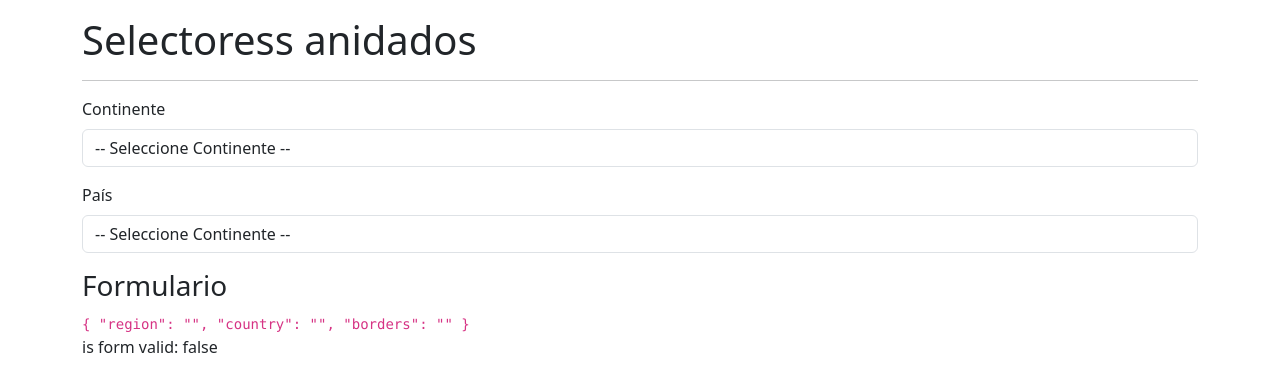
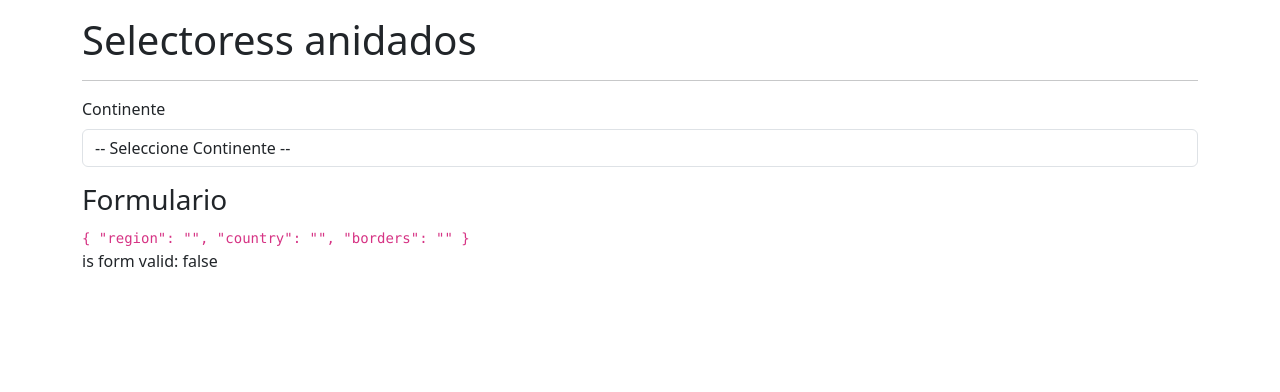
Before and after one commit to Katamus/Angular, an Angular app in the folder 08-selectores/: page /selector in a window 1280 px wide. Shown: the top 392 px of the page. Built offline with nearby package versions, Linux system fonts and the light colour scheme.

Commit message:
Sección 19: Formularios Reactivos - Multiples selectores anidados - 266. Limpiar país cuando el primer selector cambia

```diff
--- a/08-selectores/src/app/country/pages/selector-page/selector-page.component.html
+++ b/08-selectores/src/app/country/pages/selector-page/selector-page.component.html
@@ -13,7 +13,7 @@
             </select>
         </div>
     </div>
-    <div class="row mb-3">
+    <div class="row mb-3" *ngIf="countryByRegion.length > 0">
         <div class="col">
             <label class="form-label">País</label>
             <select
--- a/08-selectores/src/app/country/pages/selector-page/selector-page.component.ts
+++ b/08-selectores/src/app/country/pages/selector-page/selector-page.component.ts
@@ -2,7 +2,7 @@ import { Component, OnInit } from '@angular/core';
 import { FormBuilder, FormGroup, Validators } from '@angular/forms';
 import { CountriesService } from '../../services/countries.service';
 import { Region, SmallCountry } from '../../interfaces/country.interface';
-import { switchMap } from 'rxjs';
+import { switchMap, tap } from 'rxjs';
 
 @Component({
   selector: 'app-selector-page',
@@ -34,7 +34,8 @@ export class SelectorPageComponent implements OnInit {
   onRegionChanged():void {
     this.myForm.get('region')!.valueChanges
     .pipe(
-      switchMap((region)=>this.countriesService.getCountryByRegion(region))
+      switchMap((region)=>this.countriesService.getCountryByRegion(region)),
+      tap(()=> this.myForm.get('country')?.setValue("")),
     )
     .subscribe(countries=>{
       this.countryByRegion = countries;
--- a/08-selectores/src/app/country/services/countries.service.ts
+++ b/08-selectores/src/app/country/services/countries.service.ts
@@ -7,9 +7,6 @@ import { HttpClient } from '@angular/common/http';
   providedIn: 'root'
 })
 export class CountriesService {
-
-  public countryByRegion:SmallCountry[] = [];
-
   private baseUrl = 'https://restcountries.com/v3.1/';
 
   constructor(private http:HttpClient) { }
```
